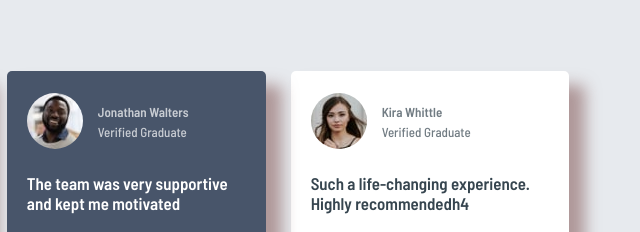
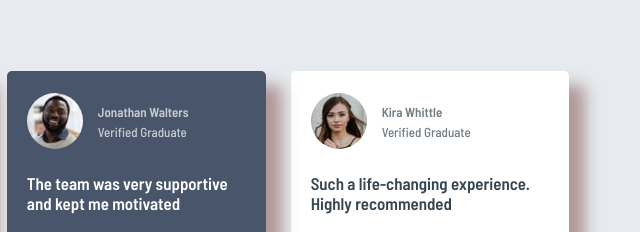
Before and after one commit to ijeomagodspower/Testimonial-grid-project-front-end, a plain HTML site: page index.html in a window 1280 px wide. Shown: the top 232 px of the page, 640-1280 px from the left. Drawn offline with Linux system fonts and the light colour scheme.

Commit message:
Update index.html

```diff
--- a/index.html
+++ b/index.html
@@ -119,7 +119,7 @@
         </div>
         </div>
         <h4 class='testimonial-text'>
-          Such a life-changing experience. Highly recommendedh4
+          Such a life-changing experience. Highly recommended
         </h4>
         <p>  “ Before joining the bootcamp, I’ve never written a line of code. I needed some structure from
          professionals who can help me learn programming step by step. I was encouraged to enroll by a former
```
